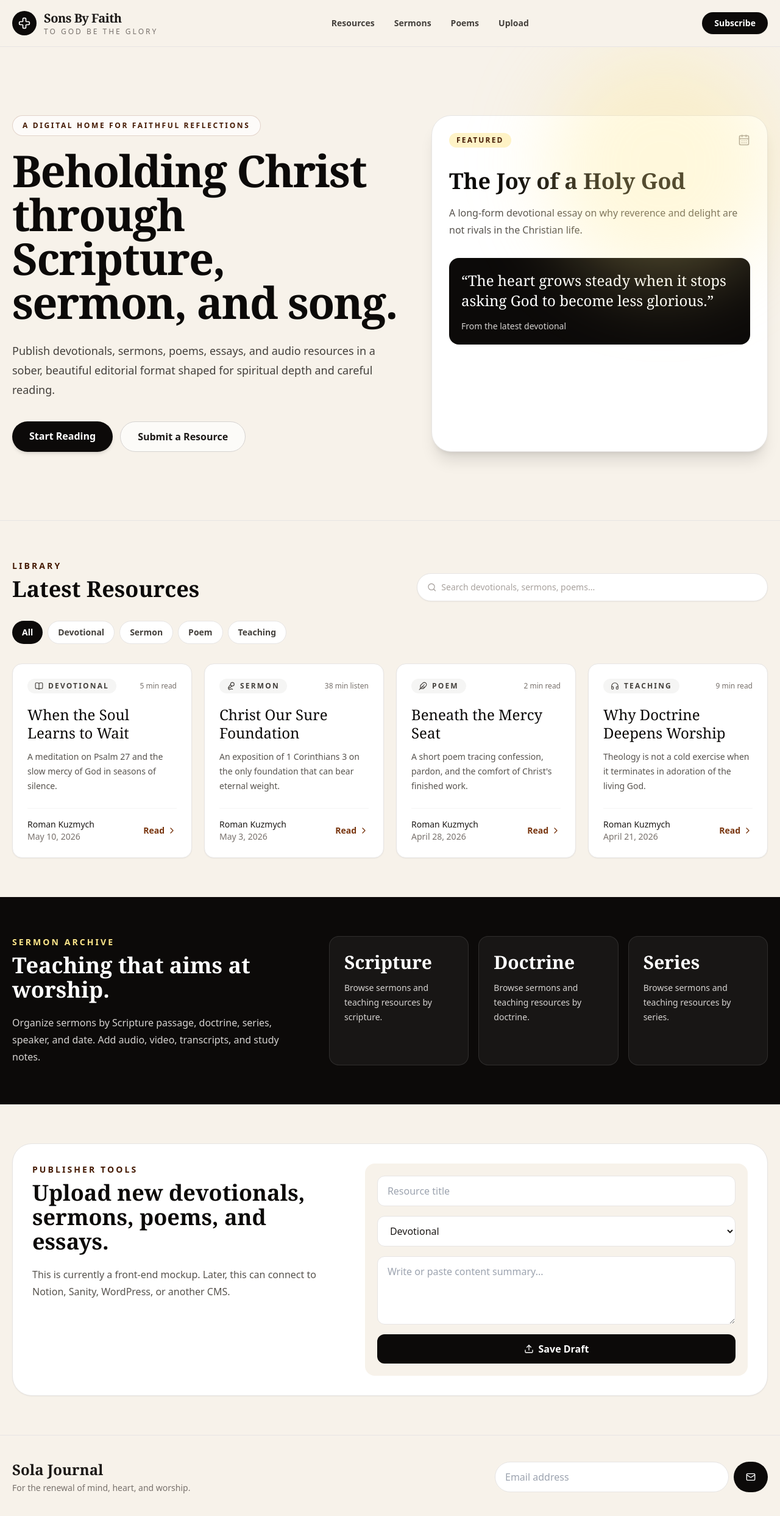
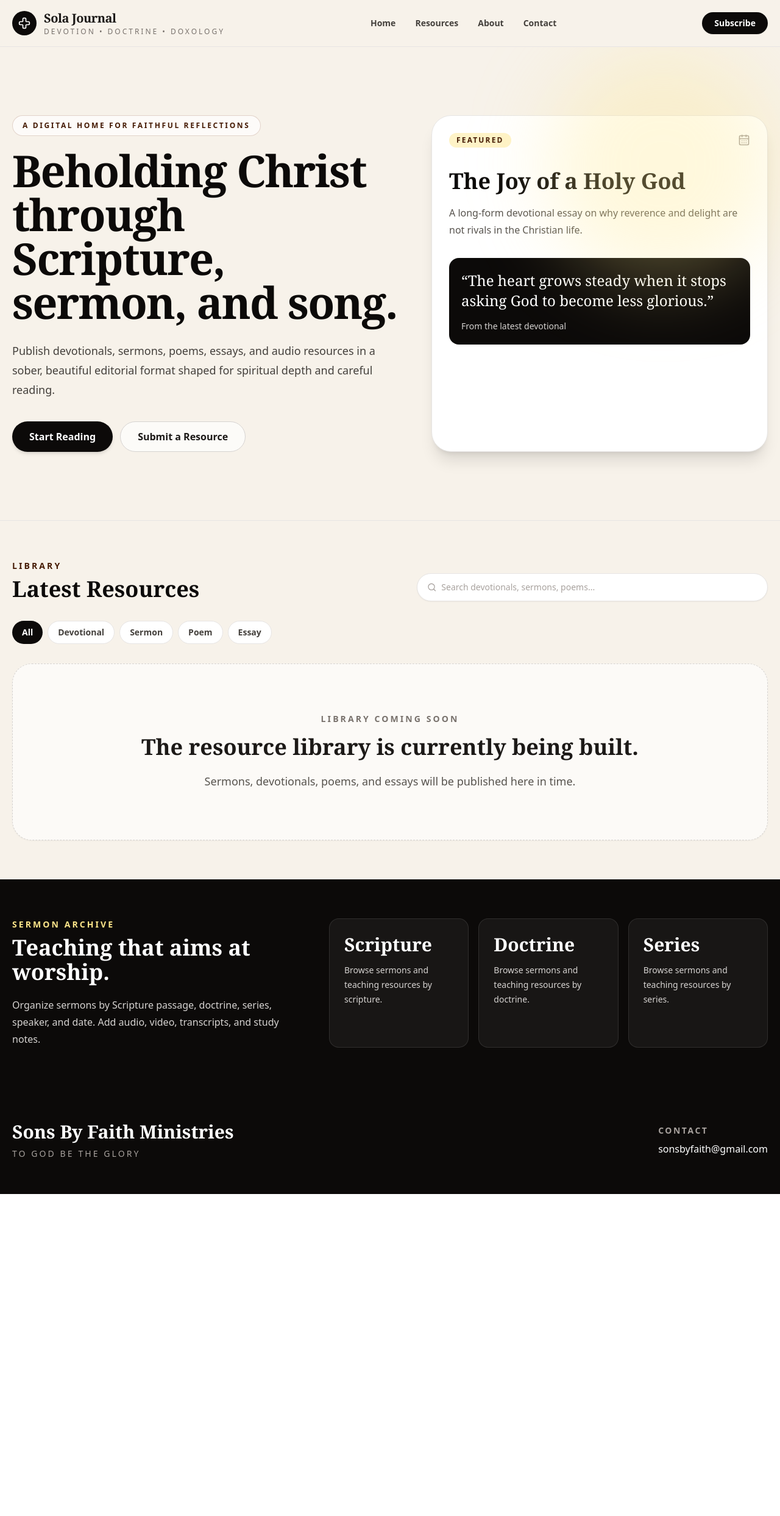
Before and after one commit to BookKuz/sonsbyfaith-website, a Next.js app: page / in a window 1280 px wide. Shown: the top 2486 px of the page at 61% size. After the commit the page ends 1958 px from the top, so only its background shows below. Built offline with nearby package versions, Linux system fonts and the light colour scheme.

Commit message:
Update page.tsx

```diff
--- a/app/page.tsx
+++ b/app/page.tsx
@@ -2,20 +2,7 @@
 
 import React, { useMemo, useState } from "react";
 import { motion } from "framer-motion";
-import {
-  Search,
-  BookOpen,
-  Mic2,
-  Feather,
-  Headphones,
-  Upload,
-  Mail,
-  ChevronRight,
-  Menu,
-  X,
-  Cross,
-  CalendarDays,
-} from "lucide-react";
+import { Search, BookOpen, Mic2, Feather, Headphones, Upload, Mail, ChevronRight, Menu, X, Cross, CalendarDays } from "lucide-react";
 
 const resources = [
   {
@@ -56,9 +43,9 @@ const resources = [
   },
 ];
 
-const categories = ["All", "Devotional", "Sermon", "Poem", "Teaching"];
+const categories = ["All", "Devotional", "Sermon", "Poem", "Essay"];
 
-function ResourceCard({ item, index }: { item: any; index: number }) {
+function ResourceCard({ item, index }) {
   const Icon = item.icon;
   return (
     <motion.article
@@ -73,13 +60,8 @@ function ResourceCard({ item, index }: { item: any; index: number }) {
         </span>
         <span className="text-xs text-stone-500">{item.read}</span>
       </div>
-
-      <h3 className="font-serif text-2xl leading-tight text-stone-950 group-hover:text-amber-900">
-        {item.title}
-      </h3>
-
+      <h3 className="font-serif text-2xl leading-tight text-stone-950 group-hover:text-amber-900">{item.title}</h3>
       <p className="mt-3 text-sm leading-6 text-stone-600">{item.text}</p>
-
       <div className="mt-6 flex items-center justify-between border-t border-stone-100 pt-4 text-sm">
         <div>
           <p className="font-medium text-stone-900">{item.author}</p>
@@ -93,14 +75,10 @@ function ResourceCard({ item, index }: { item: any; index: number }) {
   );
 }
 
-export default function Home() {
+export default function TheologyPublishingSite() {
   const [menuOpen, setMenuOpen] = useState(false);
   const [category, setCategory] = useState("All");
-
-  const filtered = useMemo(
-    () => (category === "All" ? resources : resources.filter((r) => r.type === category)),
-    [category]
-  );
+  const filtered = useMemo(() => category === "All" ? resources : resources.filter((r) => r.type === category), [category]);
 
   return (
     <main className="min-h-screen bg-[#f7f2ea] text-stone-900">
@@ -111,18 +89,16 @@ export default function Home() {
               <Cross className="h-5 w-5" />
             </div>
             <div>
-              <p className="font-serif text-xl font-bold tracking-tight">Sons By Faith</p>
-              <p className="text-xs uppercase tracking-[0.25em] text-stone-500">
-                To God Be The Glory
-              </p>
+              <p className="font-serif text-xl font-bold tracking-tight">Sola Journal</p>
+              <p className="text-xs uppercase tracking-[0.25em] text-stone-500">Devotion • Doctrine • Doxology</p>
             </div>
           </div>
 
           <nav className="hidden items-center gap-8 text-sm font-semibold text-stone-700 md:flex">
+            <a href="#home" className="hover:text-amber-900">Home</a>
             <a href="#resources" className="hover:text-amber-900">Resources</a>
-            <a href="#sermons" className="hover:text-amber-900">Sermons</a>
-            <a href="#poems" className="hover:text-amber-900">Poems</a>
-            <a href="#submit" className="hover:text-amber-900">Upload</a>
+            <a href="#about" className="hover:text-amber-900">About</a>
+            <a href="#contact" className="hover:text-amber-900">Contact</a>
           </nav>
 
           <button className="hidden rounded-full bg-stone-950 px-5 py-2 text-sm font-semibold text-white shadow-sm transition hover:bg-amber-950 md:inline-flex">
@@ -133,14 +109,13 @@ export default function Home() {
             {menuOpen ? <X /> : <Menu />}
           </button>
         </div>
-
         {menuOpen && (
           <div className="border-t border-stone-200 px-5 py-4 md:hidden">
             <div className="grid gap-3 text-sm font-semibold">
+              <a href="#home">Home</a>
               <a href="#resources">Resources</a>
-              <a href="#sermons">Sermons</a>
-              <a href="#poems">Poems</a>
-              <a href="#submit">Upload</a>
+              <a href="#about">About</a>
+              <a href="#contact">Contact</a>
             </div>
           </div>
         )}
@@ -160,32 +135,26 @@ export default function Home() {
               Publish devotionals, sermons, poems, essays, and audio resources in a sober, beautiful editorial format shaped for spiritual depth and careful reading.
             </p>
             <div className="mt-9 flex flex-col gap-3 sm:flex-row">
-              <a href="#resources" className="rounded-full bg-stone-950 px-7 py-3 text-center font-semibold text-white shadow-md transition hover:bg-amber-950">
+              <button className="rounded-full bg-stone-950 px-7 py-3 font-semibold text-white shadow-md transition hover:bg-amber-950">
                 Start Reading
-              </a>
-              <a href="#submit" className="rounded-full border border-stone-300 bg-white/70 px-7 py-3 text-center font-semibold text-stone-900 transition hover:border-amber-900 hover:text-amber-950">
+              </button>
+              <button className="rounded-full border border-stone-300 bg-white/70 px-7 py-3 font-semibold text-stone-900 transition hover:border-amber-900 hover:text-amber-950">
                 Submit a Resource
-              </a>
+              </button>
             </div>
           </motion.div>
 
           <motion.aside initial={{ opacity: 0, scale: 0.97 }} animate={{ opacity: 1, scale: 1 }} transition={{ delay: 0.15 }} className="rounded-[2rem] border border-stone-200 bg-white p-7 shadow-xl">
             <div className="mb-8 flex items-center justify-between">
-              <span className="rounded-full bg-amber-100 px-3 py-1 text-xs font-bold uppercase tracking-[0.18em] text-amber-950">
-                Featured
-              </span>
+              <span className="rounded-full bg-amber-100 px-3 py-1 text-xs font-bold uppercase tracking-[0.18em] text-amber-950">Featured</span>
               <CalendarDays className="h-5 w-5 text-stone-400" />
             </div>
-            <h2 className="font-serif text-4xl font-bold leading-tight text-stone-950">
-              The Joy of a Holy God
-            </h2>
-            <p className="mt-4 leading-7 text-stone-600">
+            <h2 className="font-serif text-4xl font-bold leading-tight text-stone-950">The Joy of a Holy God</h2>
+            <p className="mt-4 text-stone-600 leading-7">
               A long-form devotional essay on why reverence and delight are not rivals in the Christian life.
             </p>
             <div className="mt-8 rounded-2xl bg-stone-950 p-5 text-white">
-              <p className="font-serif text-2xl leading-snug">
-                “The heart grows steady when it stops asking God to become less glorious.”
-              </p>
+              <p className="font-serif text-2xl leading-snug">“The heart grows steady when it stops asking God to become less glorious.”</p>
               <p className="mt-4 text-sm text-stone-300">From the latest devotional</p>
             </div>
           </motion.aside>
@@ -209,19 +178,19 @@ export default function Home() {
             <button
               key={cat}
               onClick={() => setCategory(cat)}
-              className={`rounded-full px-4 py-2 text-sm font-semibold transition ${
-                category === cat ? "bg-stone-950 text-white" : "border border-stone-200 bg-white text-stone-700 hover:border-amber-900"
-              }`}
+              className={`rounded-full px-4 py-2 text-sm font-semibold transition ${category === cat ? "bg-stone-950 text-white" : "border border-stone-200 bg-white text-stone-700 hover:border-amber-900"}`}
             >
               {cat}
             </button>
           ))}
         </div>
 
-        <div className="grid gap-5 md:grid-cols-2 lg:grid-cols-4">
-          {filtered.map((item, index) => (
-            <ResourceCard key={item.title} item={item} index={index} />
-          ))}
+        <div className="rounded-[2rem] border border-dashed border-stone-300 bg-white/60 px-8 py-20 text-center shadow-sm">
+          <p className="text-sm font-bold uppercase tracking-[0.22em] text-stone-500">Library Coming Soon</p>
+          <h3 className="mt-4 font-serif text-4xl font-bold text-stone-900">The resource library is currently being built.</h3>
+          <p className="mx-auto mt-5 max-w-2xl text-lg leading-8 text-stone-600">
+            Sermons, devotionals, poems, and essays will be published here in time.
+          </p>
         </div>
       </section>
 
@@ -230,64 +199,30 @@ export default function Home() {
           <div>
             <p className="text-sm font-bold uppercase tracking-[0.22em] text-amber-200">Sermon Archive</p>
             <h2 className="mt-2 font-serif text-4xl font-bold">Teaching that aims at worship.</h2>
-            <p className="mt-5 leading-7 text-stone-300">
-              Organize sermons by Scripture passage, doctrine, series, speaker, and date. Add audio, video, transcripts, and study notes.
-            </p>
+            <p className="mt-5 leading-7 text-stone-300">Organize sermons by Scripture passage, doctrine, series, speaker, and date. Add audio, video, transcripts, and study notes.</p>
           </div>
           <div className="grid gap-4 md:grid-cols-3">
             {["Scripture", "Doctrine", "Series"].map((label) => (
               <div key={label} className="rounded-2xl border border-white/10 bg-white/5 p-6">
-                <p className="font-serif text-3xl font-bold">{label}</p>
-                <p className="mt-3 text-sm leading-6 text-stone-300">
-                  Browse sermons and teaching resources by {label.toLowerCase()}.
-                </p>
+                <p className="text-3xl font-serif font-bold">{label}</p>
+                <p className="mt-3 text-sm leading-6 text-stone-300">Browse sermons and teaching resources by {label.toLowerCase()}.</p>
               </div>
             ))}
           </div>
         </div>
       </section>
 
-      <section id="submit" className="mx-auto max-w-7xl px-5 py-16">
-        <div className="grid gap-8 rounded-[2rem] border border-stone-200 bg-white p-8 shadow-sm lg:grid-cols-[0.9fr_1.1fr]">
+      <footer id="contact" className="bg-stone-950 px-5 py-14 text-white">
+        <div className="mx-auto flex max-w-7xl flex-col gap-6 md:flex-row md:items-center md:justify-between">
           <div>
-            <p className="text-sm font-bold uppercase tracking-[0.22em] text-amber-950">Publisher tools</p>
-            <h2 className="mt-2 font-serif text-4xl font-bold text-stone-950">
-              Upload new devotionals, sermons, poems, and essays.
-            </h2>
-            <p className="mt-5 leading-7 text-stone-600">
-              This is currently a front-end mockup. Later, this can connect to Notion, Sanity, WordPress, or another CMS.
-            </p>
+            <p className="font-serif text-3xl font-bold">Sons By Faith Ministries</p>
+            <p className="mt-2 text-sm uppercase tracking-[0.22em] text-stone-400">To God Be The Glory</p>
           </div>
-          <div className="rounded-2xl bg-[#f7f2ea] p-5">
-            <div className="grid gap-4">
-              <input className="rounded-xl border border-stone-200 bg-white px-4 py-3 outline-none" placeholder="Resource title" />
-              <select className="rounded-xl border border-stone-200 bg-white px-4 py-3 outline-none">
-                <option>Devotional</option>
-                <option>Sermon</option>
-                <option>Poem</option>
-                <option>Teaching</option>
-              </select>
-              <textarea className="min-h-28 rounded-xl border border-stone-200 bg-white px-4 py-3 outline-none" placeholder="Write or paste content summary..." />
-              <button className="inline-flex items-center justify-center gap-2 rounded-xl bg-stone-950 px-5 py-3 font-semibold text-white transition hover:bg-amber-950">
-                <Upload className="h-4 w-4" /> Save Draft
-              </button>
-            </div>
+
+          <div className="text-sm text-stone-300">
+            <p className="font-semibold uppercase tracking-[0.18em] text-stone-400">Contact</p>
+            <p className="mt-2 text-base text-white">sonsbyfaith@gmail.com</p>
           </div>
-        </div>
-      </section>
-
-      <footer className="border-t border-stone-200 px-5 py-10">
-        <div className="mx-auto flex max-w-7xl flex-col gap-5 md:flex-row md:items-center md:justify-between">
-          <div>
-            <p className="font-serif text-2xl font-bold">Sola Journal</p>
-            <p className="mt-1 text-sm text-stone-500">For the renewal of mind, heart, and worship.</p>
-          </div>
-          <form className="flex w-full max-w-md gap-2">
-            <input className="min-w-0 flex-1 rounded-full border border-stone-200 bg-white px-4 py-3 outline-none" placeholder="Email address" />
-            <button type="button" className="rounded-full bg-stone-950 px-5 py-3 text-white">
-              <Mail className="h-4 w-4" />
-            </button>
-          </form>
         </div>
       </footer>
     </main>
```
